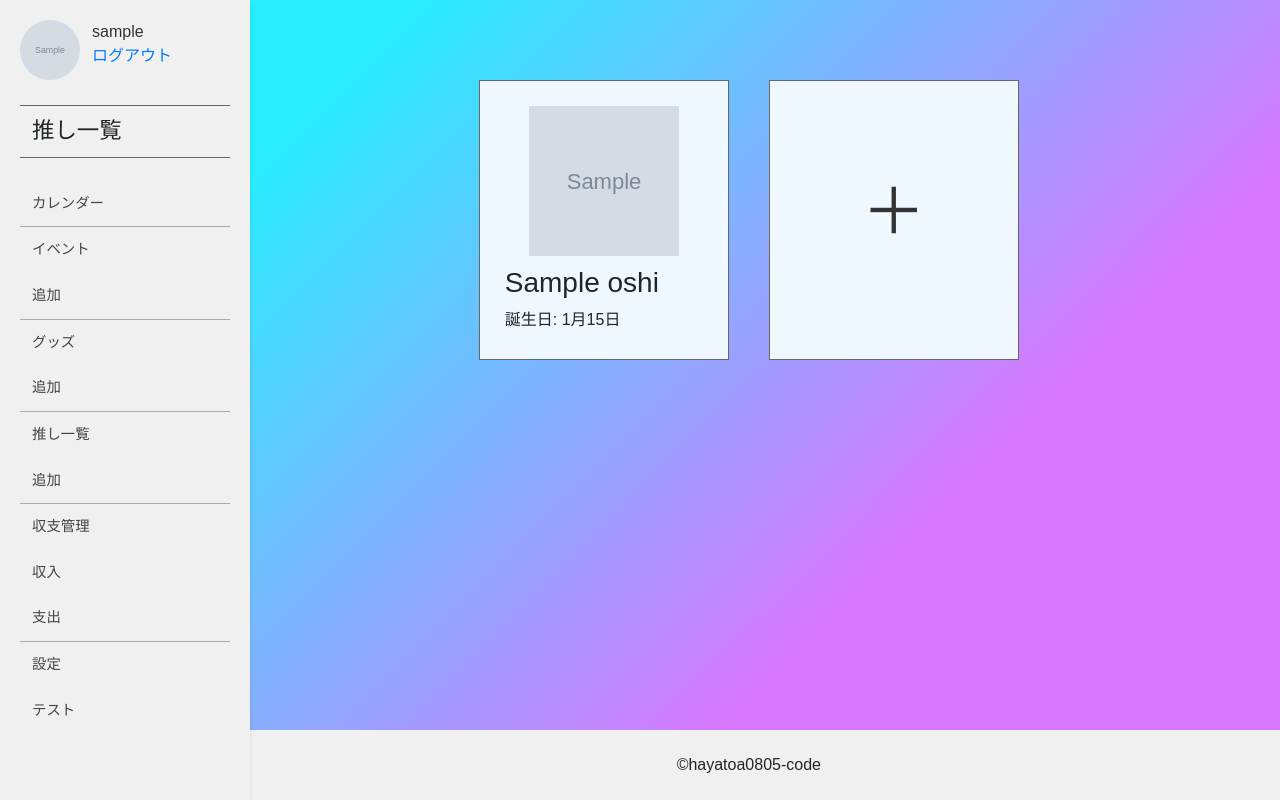
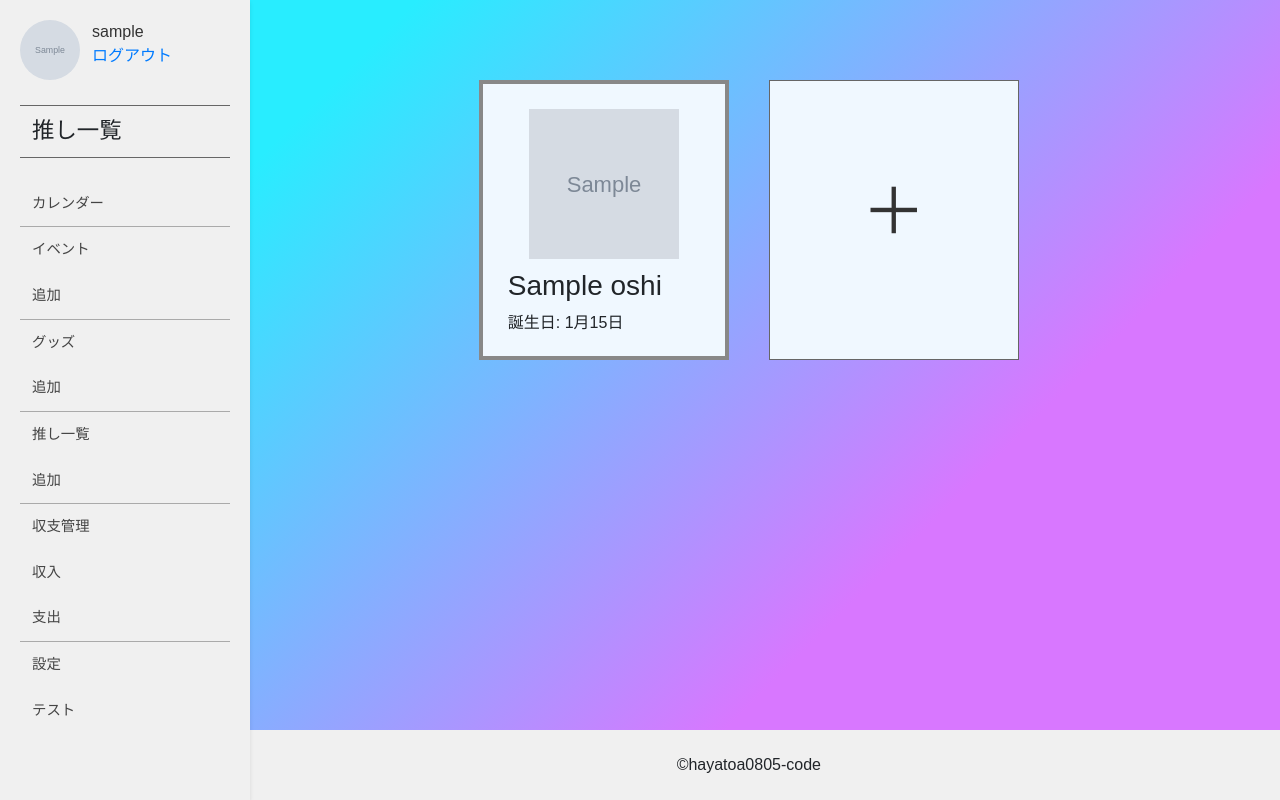
Before and after one commit to hayatoa0805-code/Production_assignment, a Django app: page /oshis/oshis_home/ in a window 1280 px wide. Run offline with Django 5.2, Linux system fonts and the light colour scheme; a user stored in the database is signed in; tables that the repository leaves empty hold one stand-in row (values such as "Sample post"); grey boxes marked "Sample" are stand-in pictures; some libraries are stand-ins or nearby versions.

Commit message:
feat: 推しにカラー属性を追加しCSSに反映

```diff
--- a/oshis/forms.py
+++ b/oshis/forms.py
@@ -6,6 +6,7 @@ class OshiForm(forms.ModelForm):
         model = Oshi
         fields = [
             'name',
+            'color',
             'group_name',
             'birthday',
             'aniversary',
@@ -16,6 +17,7 @@ class OshiForm(forms.ModelForm):
         ]
         labels = {
             'name': '名前',
+            'color':'カラー',
             'group_name': 'グループ名',
             'birthday': '誕生日',
             'aniversary': '記念日',
@@ -25,6 +27,7 @@ class OshiForm(forms.ModelForm):
             'notes': 'メモ',
         }
         widgets = {
+            'color': forms.TextInput(attrs={'type': 'color'}),
             'birthday': forms.DateInput(attrs={'type': 'date'}),
             'aniversary': forms.DateInput(attrs={'type': 'date'}),
             'met_day': forms.DateInput(attrs={'type': 'date'}),
--- a/oshis/models.py
+++ b/oshis/models.py
@@ -19,6 +19,7 @@ class Oshi(models.Model):
         related_name=('oshis')
         )
     name = models.CharField(max_length=100)
+    color = models.CharField(max_length=7, default="#666666")
     group_name = models.CharField(max_length=20,null = True,blank = True)
     birthday = models.DateField(null=True, blank=True)
     aniversary = models.DateField(null=True,blank=True)
--- a/oshis/templates/oshis/oshi_add.html
+++ b/oshis/templates/oshis/oshi_add.html
@@ -10,6 +10,11 @@
             <div class="form-row">
                 <label for="id_name">名前</label>
                 {{ form.name }} ＊必須
+            </div>
+
+            <div class="form-row">
+                <label for="id_color">カラー</label>
+                {{ form.color }}
             </div>
 
             <div class="form-row">
--- a/oshis/templates/oshis/oshi_home.html
+++ b/oshis/templates/oshis/oshi_home.html
@@ -8,7 +8,7 @@
     <div class="content">
         <div class="oshis">
             {% for oshi in oshis %}
-                <div class="oshi">
+            <div class="oshi" style="--oshi-color: {{ oshi.color }};">
                     <div class="image">
                         {% if oshi.image %}
                             <img src="{{ oshi.image.url }}" alt="{{ oshi.name }}" class="oshi-image">
--- a/static/css/style.css
+++ b/static/css/style.css
@@ -345,7 +345,7 @@ table {
     background-color: aliceblue;
     width:250px;
     height: 280px;
-    border: 1.5px solid #666;
+    border: 4px solid var(--oshi-color);
 }
 .oshi-image,
 .empty-img{
@@ -542,3 +542,9 @@ table {
     min-width:60px;
     text-align: right;
 }
+
+#box {
+    width: 200px;
+    height: 100px;
+    border: 4px solid black;
+}
```
Also changed, not shown: templates/test.html (deleted, +0 -12 lines), oshis/migrations/0006_oshi_color.py (added), 1 other file.
